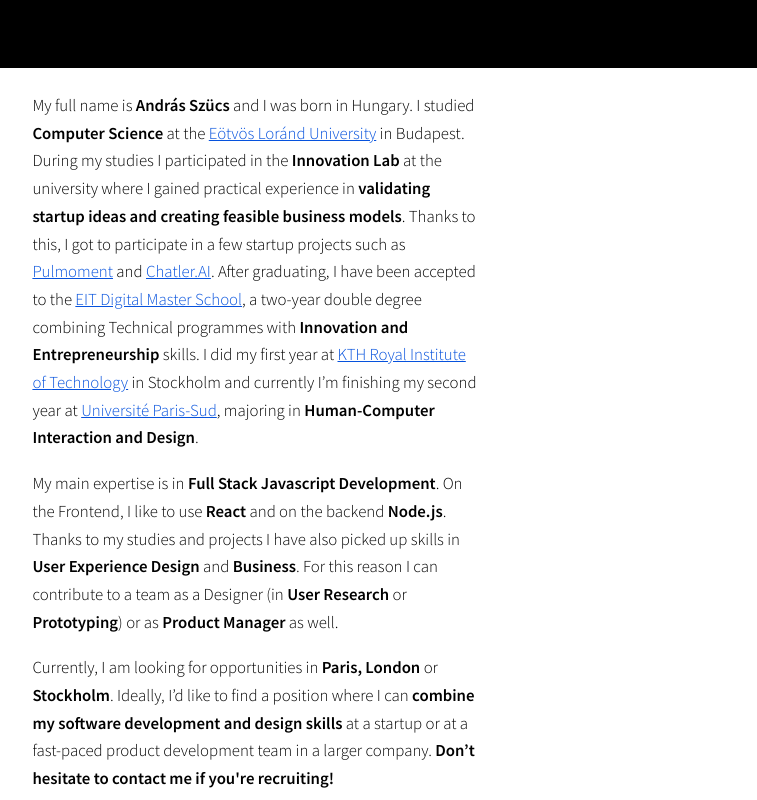
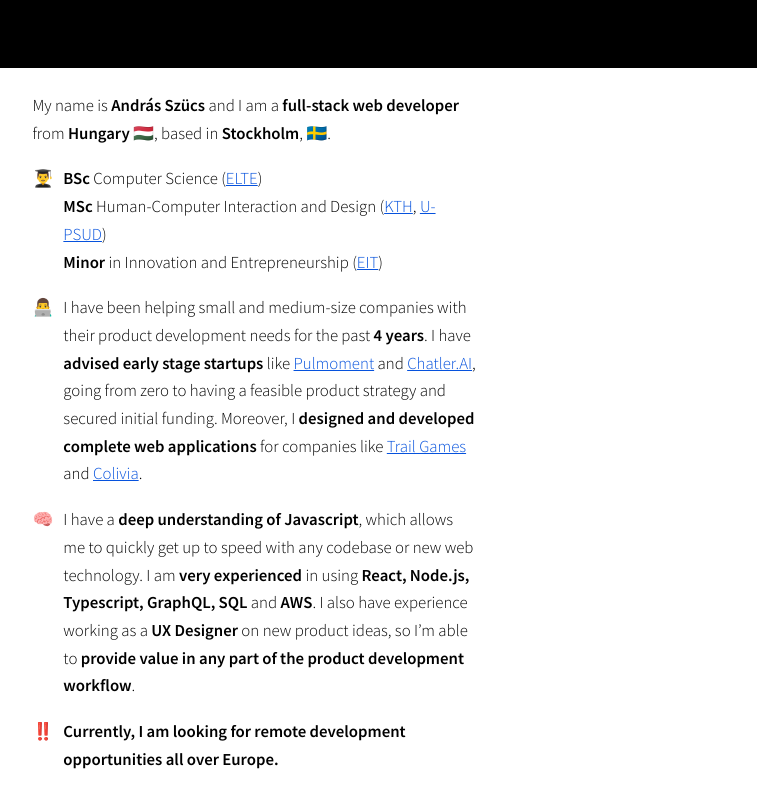
Before and after one commit to andrascodes/old_homepage, a Gatsby site: page / in a window 1280 px wide. Shown: the part 460-1260 px from the top of the page, 523-1280 px from the left. Built offline with nearby package versions, Linux system fonts and the light colour scheme; Gatsby itself is replaced by a stand-in of ours; some packages are replaced by stand-ins of ours; what @fortawesome/fontawesome-free-brands would draw is missing.

Commit message:
Change the text on the index page

```diff
--- a/src/pages/index.js
+++ b/src/pages/index.js
@@ -148,10 +148,9 @@ const MobileButtonContainer = styled.div`
 //   }
 // `
 
-const IndexPage = props => {
-  const bannerBgImgData = props.data.BannerBgImgData
-  const profilePicOneData = props.data.ProfilePicOne
-  const profilePicTwoData = props.data.ProfilePicTwo
+const Emoji = styled.span`
+  margin-right: 10px;
+`
 
 const DownloadCVButton = props => (
   <Button
@@ -169,6 +168,11 @@ const IndexPage = props => {
     Download My CV
   </Button>
 )
+
+const IndexPage = props => {
+  const bannerBgImgData = props.data.BannerBgImgData
+  const profilePicOneData = props.data.ProfilePicOne
+  const profilePicTwoData = props.data.ProfilePicTwo
 
   return (
     <Layout
@@ -208,81 +212,159 @@ const IndexPage = props => {
           </MobileButtonContainer>
           <Description>
             <p>
-              My full name is <b>András Szücs</b> and I was born in Hungary. I
-              studied <b>Computer Science</b> at the{' '}
+              My name is <b>András Szücs</b> and I am a{' '}
+              <b>full-stack web developer</b> from{' '}
+              <b>
+                Hungary{' '}
+                <span role="img" aria-label="Hungary">
+                  🇭🇺
+                </span>
+              </b>
+              , based in <b>Stockholm</b>,{' '}
+              <span role="img" aria-label="Sweden">
+                🇸🇪
+              </span>
+              .
+            </p>
+            <p style={{ display: 'flex' }}>
+              <Emoji role="img" aria-label="Education">
+                <span role="img" aria-label="Education">
+                  👨‍🎓
+                </span>
+              </Emoji>
+              <div>
+                <div>
+                  <b>BSc</b> Computer Science (
                   <a
+                    rel="noopener noreferrer"
+                    href="https://www.elte.hu/"
                     target="_blank"
+                  >
+                    ELTE
+                  </a>
+                  )
+                </div>
+                <div>
+                  <b>MSc</b> Human-Computer Interaction and Design (
+                  <a
                     rel="noopener noreferrer"
-                href="https://inf.elte.hu/"
+                    href="https://www.kth.se/"
+                    target="_blank"
                   >
-                Eötvös Loránd University
-              </a>{' '}
-              in Budapest. During my studies I participated in the{' '}
-              <b>Innovation Lab</b> at the university where I gained practical
-              experience in{' '}
-              <b>
-                validating startup ideas and creating feasible business models
-              </b>
-              . Thanks to this, I got to participate in a few startup projects
-              such as{' '}
+                    KTH
+                  </a>
+                  ,{' '}
                   <a
+                    rel="noopener noreferrer"
                     target="_blank"
+                    href="https://www.u-psud.fr/"
+                  >
+                    U-PSUD
+                  </a>
+                  )
+                </div>
+                <div>
+                  <b>Minor</b> in Innovation and Entrepreneurship (
+                  <a
+                    href="https://masterschool.eitdigital.eu/"
                     rel="noopener noreferrer"
+                    target="_blank"
+                  >
+                    EIT
+                  </a>
+                  )
+                </div>
+              </div>
+            </p>
+
+            <p style={{ display: 'flex' }}>
+              <Emoji>
+                <span role="img" aria-label="Professional Experience">
+                  👨‍💻
+                </span>
+              </Emoji>
+              <div>
+                <div>
+                  I have been helping small and medium-size companies with their
+                  product development needs for the past{' '}
+                  <b>{new Date().getFullYear() - 2015} years</b>. I have{' '}
+                  <b>advised early stage startups</b> like{' '}
+                  <a
                     href="https://pulmoment.com/"
+                    rel="noopener noreferrer"
+                    target="_blank"
                   >
                     Pulmoment
                   </a>{' '}
                   and{' '}
                   <a
+                    href="http://bestreply.ai"
+                    rel="noopener noreferrer"
                     target="_blank"
-                rel="noopener noreferrer"
-                href="https://chatler.ai/"
                   >
                     Chatler.AI
                   </a>
-              . After graduating, I have been accepted to the{' '}
+                  , going from zero to having a feasible product strategy and
+                  secured initial funding. Moreover, I{' '}
+                  <b>designed and developed complete web applications</b> for
+                  companies like{' '}
                   <a
+                    href="https://www.trail.gg/"
+                    rel="noopener noreferrer"
                     target="_blank"
+                  >
+                    Trail Games
+                  </a>{' '}
+                  and{' '}
+                  <a
+                    href="https://colivia.se/"
                     rel="noopener noreferrer"
-                href="https://masterschool.eitdigital.eu/education/"
+                    target="_blank"
                   >
-                EIT Digital Master School
+                    Colivia
                   </a>
-              , a two-year double degree combining Technical programmes with{' '}
-              <b>Innovation and Entrepreneurship</b> skills. I did my first year
-              at{' '}
-              <a
-                target="_blank"
-                rel="noopener noreferrer"
-                href="https://www.kth.se/en"
-              >
-                KTH Royal Institute of Technology
-              </a>{' '}
-              in Stockholm and currently I’m finishing my second year at{' '}
-              <a
-                target="_blank"
-                rel="noopener noreferrer"
-                href="https://www.universite-paris-saclay.fr/en/education/master/m2-interaction-human-computer-interaction-hci#presentation-m2"
-              >
-                Université Paris-Sud
-              </a>
-              , majoring in <b>Human-Computer Interaction and Design</b>.
+                  .
+                </div>
+              </div>
             </p>
-            <p>
-              My main expertise is in <b>Full Stack Javascript Development</b>.
-              On the Frontend, I like to use <b>React</b> and on the backend{' '}
-              <b>Node.js</b>. Thanks to my studies and projects I have also
-              picked up skills in <b>User Experience Design</b> and{' '}
-              <b>Business</b>. For this reason I can contribute to a team as a
-              Designer (in <b>User Research</b> or <b>Prototyping</b>) or as{' '}
-              <b>Product Manager</b> as well.
+
+            <p style={{ display: 'flex' }}>
+              <Emoji>
+                <span role="img" aria-label="Competences">
+                  🧠
+                </span>
+              </Emoji>
+              <div>
+                <div>
+                  I have a <b>deep understanding of Javascript</b>, which allows
+                  me to quickly get up to speed with any codebase or new web
+                  technology. I am <b>very experienced</b> in using{' '}
+                  <b>React, Node.js, Typescript, GraphQL, SQL</b> and <b>AWS</b>
+                  . I also have experience working as a <b>UX Designer</b> on
+                  new product ideas, so I’m able to{' '}
+                  <b>
+                    provide value in any part of the product development
+                    workflow
+                  </b>
+                  .
+                </div>
+              </div>
             </p>
-            <p>
-              Currently, I am looking for opportunities in <b>Paris, London</b>{' '}
-              or <b>Stockholm</b>. Ideally, I’d like to find a position where I
-              can <b>combine my software development and design skills </b> at a
-              startup or at a fast-paced product development team in a larger
-              company. <b>Don’t hesitate to contact me if you're recruiting!</b>
+
+            <p style={{ display: 'flex' }}>
+              <Emoji>
+                <span role="img" aria-label="Announcements">
+                  ‼️
+                </span>
+              </Emoji>
+              <div>
+                <div>
+                  <b>
+                    Currently, I am looking for remote development opportunities
+                    all over Europe.
+                  </b>
+                </div>
+              </div>
             </p>
           </Description>
         </Inner>
```
Lines whose indentation alone changed are shown as unchanged.
